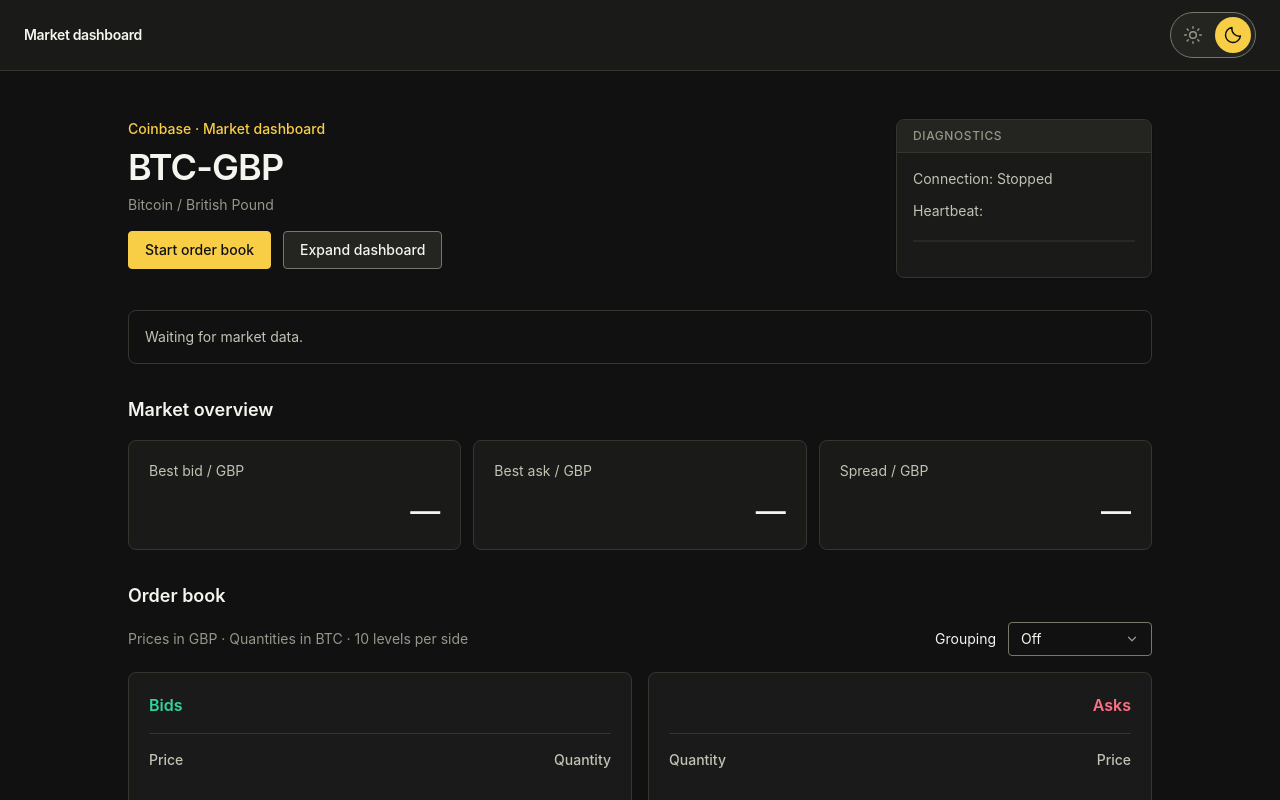
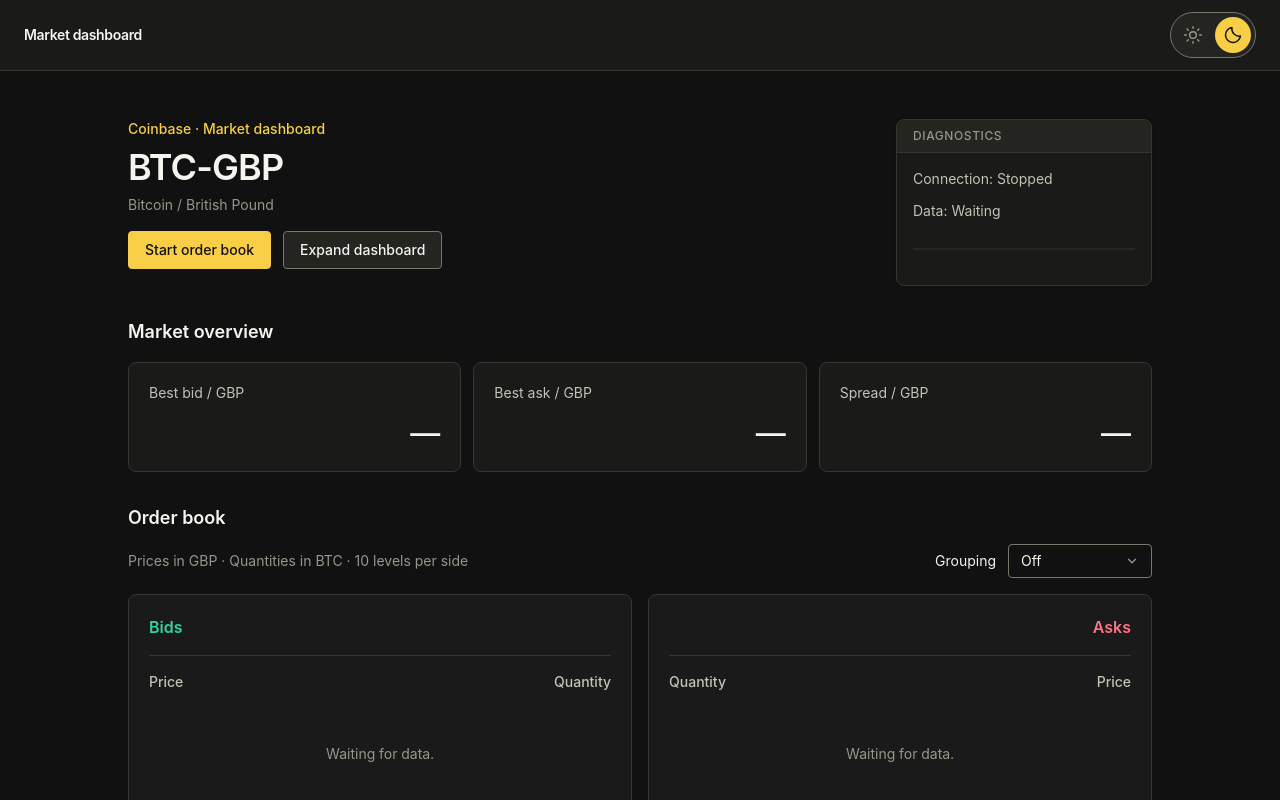
Before and after one commit to Shafiul23/market-dashboard, a React (Vite) app: page / in a window 1280 px wide. Shown: the top 800 px of the page. Built offline with nearby package versions, Linux system fonts and the light colour scheme.

Commit message:
style: move data freshness into diagnostics panel

```diff
--- a/src/components/Dashboard.tsx
+++ b/src/components/Dashboard.tsx
@@ -1,7 +1,6 @@
 import { useMemo, useRef, useState } from "react"
 import { createBookView } from "../book/bookView"
 import type { ReadonlyOrderBook } from "../book/orderBook"
-import { DataFreshness } from "./atoms/DataFreshness"
 import { ReceiptTime } from "./atoms/ReceiptTime"
 import { MarketHeader } from "./organisms/MarketHeader"
 import { MarketOverview } from "./organisms/MarketOverview"
@@ -47,6 +46,8 @@ export function Dashboard({
       <main className="px-4 py-8 sm:px-6 sm:py-12">
         <div className="mx-auto max-w-5xl space-y-8 group-[:fullscreen]:max-w-none">
           <MarketHeader
+            isStale={isStale}
+            isWaiting={isWaiting}
             connectionLabel={connectionLabel}
             heartbeatCount={heartbeatCount}
             error={error}
@@ -54,8 +55,6 @@ export function Dashboard({
             enabled={enabled}
             fullscreenTargetRef={dashboardRef}
           />
-
-          <DataFreshness isStale={isStale} isWaiting={isWaiting} />
 
           <MarketOverview view={view} isWaiting={isWaiting} />
 
--- a/src/components/atoms/DataFreshness.tsx
+++ b/src/components/atoms/DataFreshness.tsx
@@ -5,19 +5,8 @@ type DataFreshnessProps = {
 
 export function DataFreshness({ isStale, isWaiting }: DataFreshnessProps) {
   return (
-    <p
-      id="data-freshness"
-      className={`rounded-lg border p-4 text-sm ${
-        isStale && !isWaiting
-          ? "border-warning bg-accent-subtle"
-          : "border-divider text-secondary"
-      }`}
-    >
-      {isWaiting
-        ? "Waiting for market data."
-        : isStale
-          ? "Stale data: market overview and both order book tables may be out of date."
-          : "Live data: market overview and both order book tables are up to date."}
+    <p id="data-freshness">
+      {isWaiting ? "Data: Waiting" : isStale ? "Data: Stale" : "Data: Live"}
     </p>
   )
 }
--- a/src/components/atoms/FeedStatus.tsx
+++ b/src/components/atoms/FeedStatus.tsx
@@ -1,12 +1,17 @@
 import { useEffect, useRef } from "react"
+import { DataFreshness } from "./DataFreshness"
 
 type FeedStatusProps = {
+  isStale: boolean
+  isWaiting: boolean
   connectionLabel: string
   heartbeatCount: number
   error?: string | null
 }
 
 export function FeedStatus({
+  isStale,
+  isWaiting,
   connectionLabel,
   heartbeatCount,
   error,
@@ -64,7 +69,7 @@ export function FeedStatus({
       >
         <p>Connection: {connectionLabel}</p>
         <div className="space-y-2">
-          <span>Heartbeat:</span>
+          <DataFreshness isStale={isStale} isWaiting={isWaiting} />
           <svg
             xmlns="http://www.w3.org/2000/svg"
             fill="none"
--- a/src/components/organisms/MarketHeader.tsx
+++ b/src/components/organisms/MarketHeader.tsx
@@ -4,6 +4,8 @@ import { FeedStatus } from "../atoms/FeedStatus"
 import { OrderBookToggle } from "../atoms/OrderBookToggle"
 
 type MarketHeaderProps = {
+  isStale: boolean
+  isWaiting: boolean
   connectionLabel: string
   heartbeatCount: number
   error?: string | null
@@ -13,6 +15,8 @@ type MarketHeaderProps = {
 }
 
 export function MarketHeader({
+  isStale,
+  isWaiting,
   connectionLabel,
   heartbeatCount,
   error,
@@ -42,6 +46,8 @@ export function MarketHeader({
         )}
       </div>
       <FeedStatus
+        isStale={isStale}
+        isWaiting={isWaiting}
         connectionLabel={connectionLabel}
         heartbeatCount={heartbeatCount}
         error={error}
```
Also changed, not shown: 2 other files (tests, documents, lock files or other folders).
